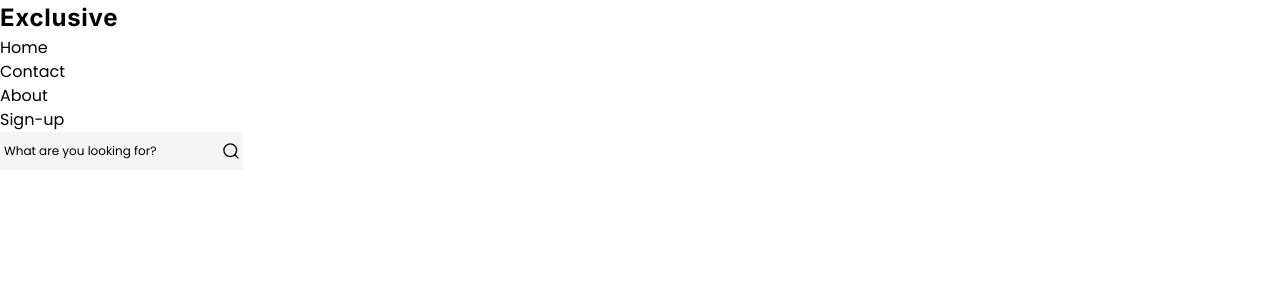
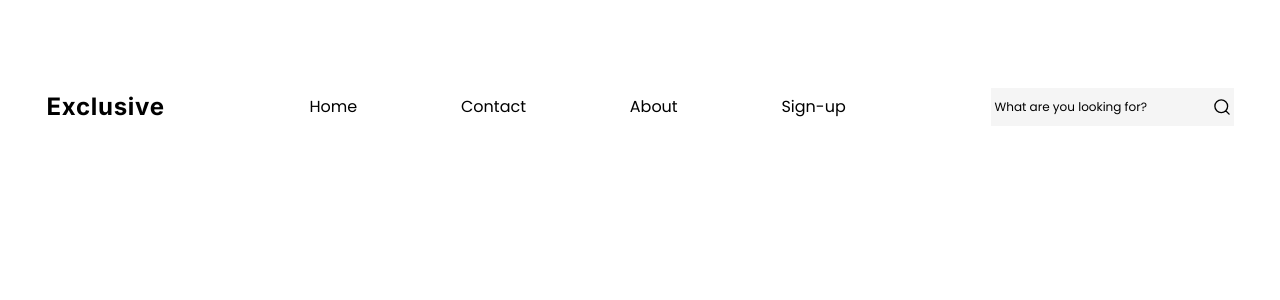
Before and after one commit to TemuriTsutskiridze/Collab-Team-1, a React (Vite) app: page / in a window 1280 px wide. Shown: the top 300 px of the page. Built offline with nearby package versions, Linux system fonts and the light colour scheme.

Commit message:
Style:building final styling of menu element

```diff
--- a/src/App.tsx
+++ b/src/App.tsx
@@ -1,7 +1,10 @@
 import "./App.css";
+import Home from "./pages/Home";
 
 function App() {
-  return <></>;
+  return <>
+
+  </>;
 }
 
 export default App;
--- a/src/components/Home/Menu.tsx
+++ b/src/components/Home/Menu.tsx
@@ -1,12 +1,12 @@
 export default function Menu(){
     const menuItems = ["Home","Contact","About","Sign-up"];
     return (
-        <div className="font-poppins">
+        <div className="font-poppins flex justify-around items-center w-[100%] mt-[88px]">
             <div>
                 <h1 className="font-inter font-bold text-[24px] tracking-[0.03em]">Exclusive</h1>
             </div>
-            <div>
-                <ul>
+            <div className="w-[50%]">
+                <ul className="flex justify-around">
                 {
                     menuItems.map((menuItem) => <li className="font-normal text-[16px]">{menuItem}</li>)
                 }
```
